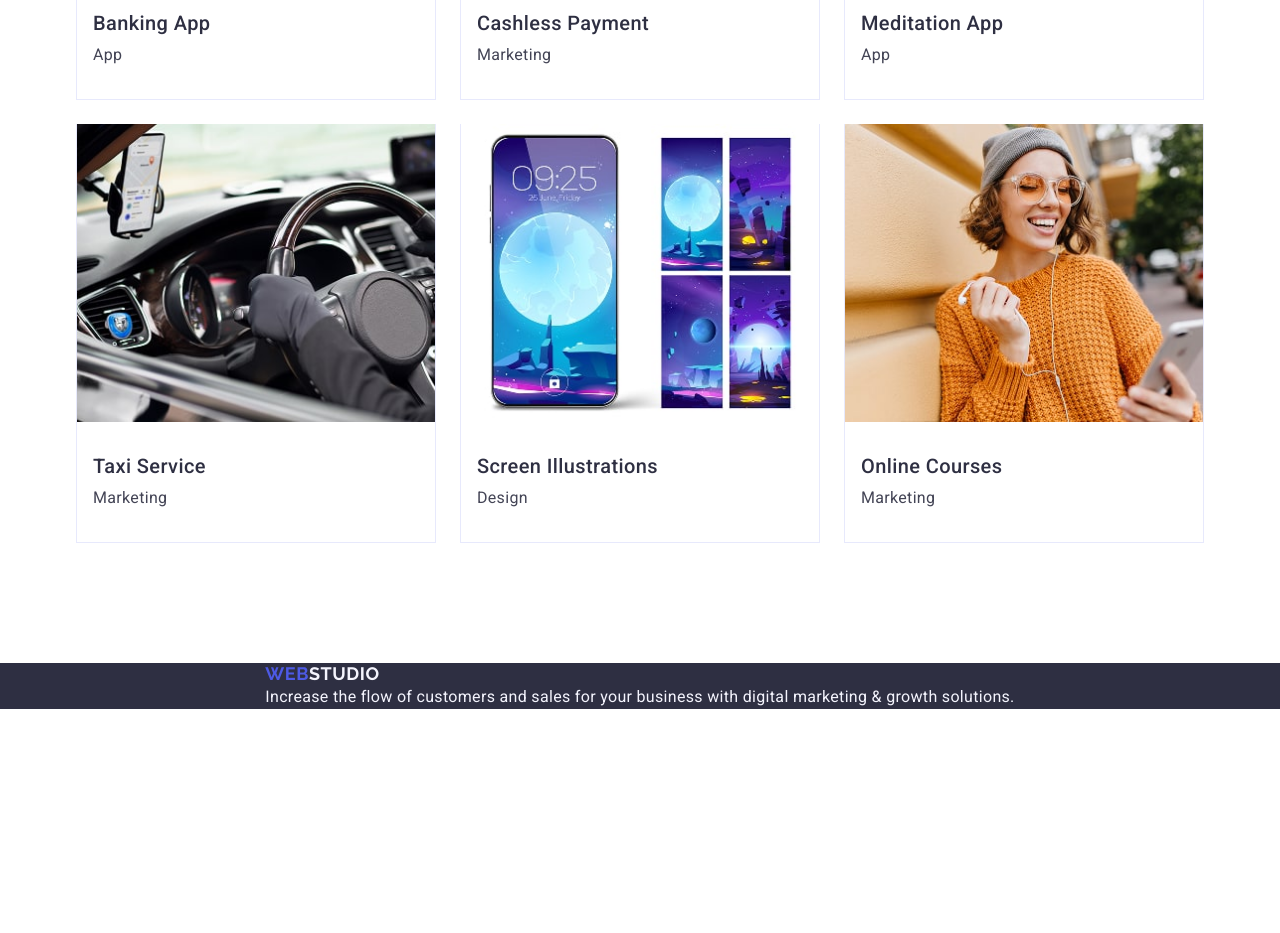
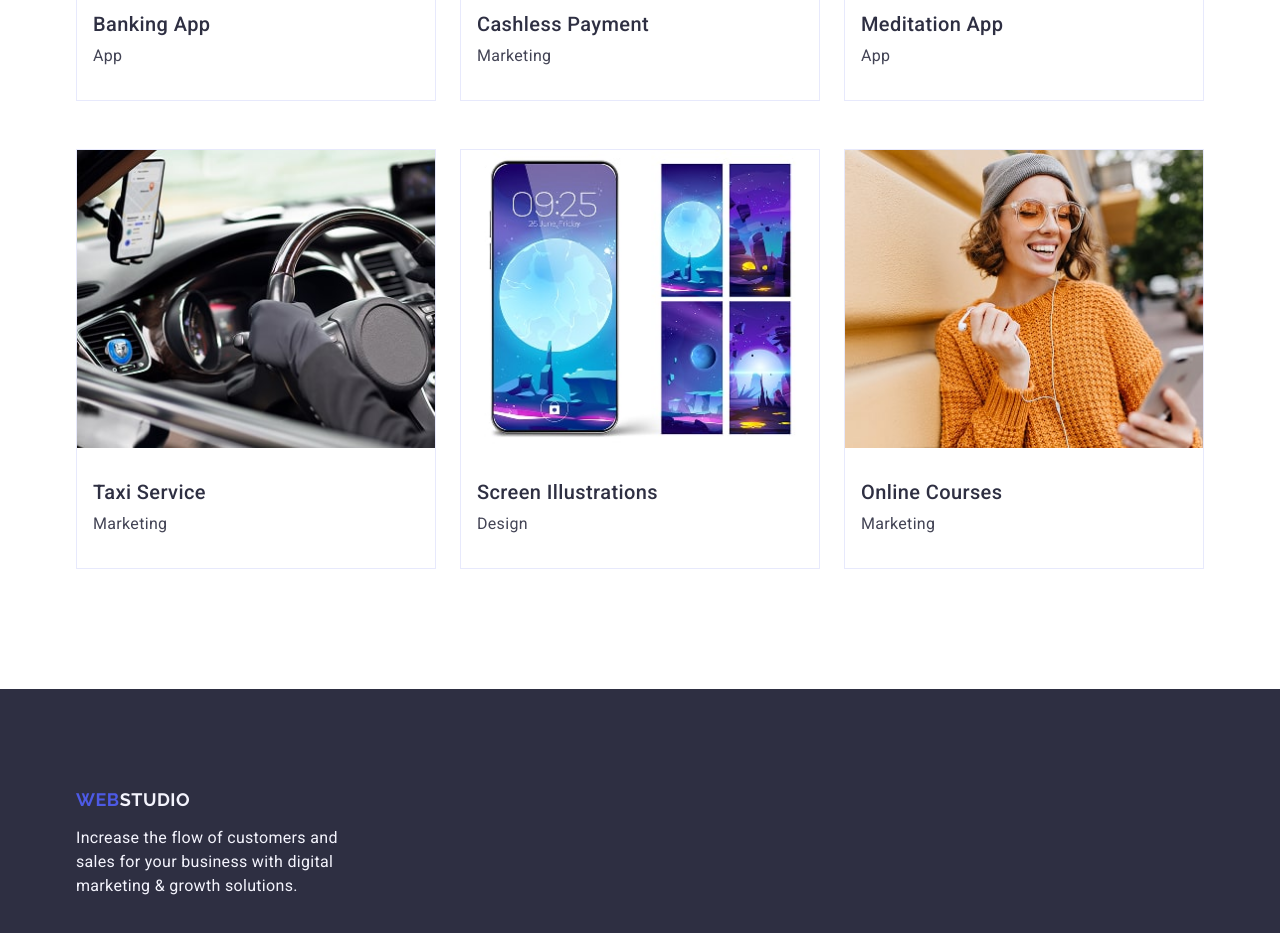
Before and after one commit to olha-shamrai/goit-hw-03, a plain HTML site: page index.html in a window 1280 px wide. Shown: the part 2300-3233 px from the top of the page. Before the commit the page ends 3009 px from the top, so only its background shows below. Drawn offline with nearby package versions, Linux system fonts and the light colour scheme.

Commit message:
add corrections

```diff
--- a/css/styles.css
+++ b/css/styles.css
@@ -228,6 +228,7 @@ img {
 .team-item{
     width: calc((100% - 72px) / 4);
     background-color: #fff;
+    border-radius: 0px 0px 4px 4px;
     box-shadow: 0 2px 1px 0 rgba(46, 47, 66, 0.08), 0 1px 1px 0 rgba(46, 47, 66, 0.16), 0 1px 6px 0 rgba(46, 47, 66, 0.08);
 }
 
@@ -235,9 +236,8 @@ img {
 .team-item:focus {
 }*/
 
-.team-card,
-.portfolio-card {
-    padding: 32px 16px;
+.team-card {
+    padding: 32px 0;
 }
 
 .team-title,
@@ -253,27 +253,31 @@ img {
     display: flex;
     align-items: center;
     flex-wrap: wrap;
-    gap: 24px;
+    column-gap: 24px;
+    row-gap: 48px;
 }
 
 .portfolio-item {
     width: calc((100% - 48px) / 3);
-    border-bottom: 1px solid #e7e9fc;
-    border-left: 1px solid #e7e9fc;
-    border-right: 1px solid #e7e9fc;
+    border: 1px solid #e7e9fc;
+}
+
+.portfolio-card {
+    padding: 32px 16px;
 }
 
 .page-footer {
-    display: flex;
     background-color: #2E2F42;
-    padding: 100px auto;
+    padding: 100px 0;
 }
 
 .footer-logo {
+    display: inline-block;
     margin-bottom: 16px;
 }
 
 .footer-text {
+    max-width: 264px;
     font-size: 16px;
     line-height: 1.5;
     letter-spacing: 0.02em;
```
